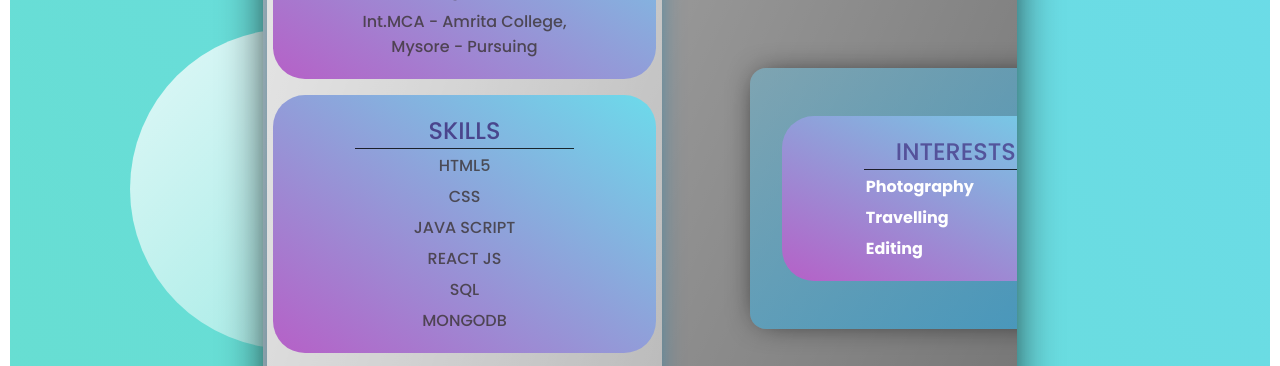
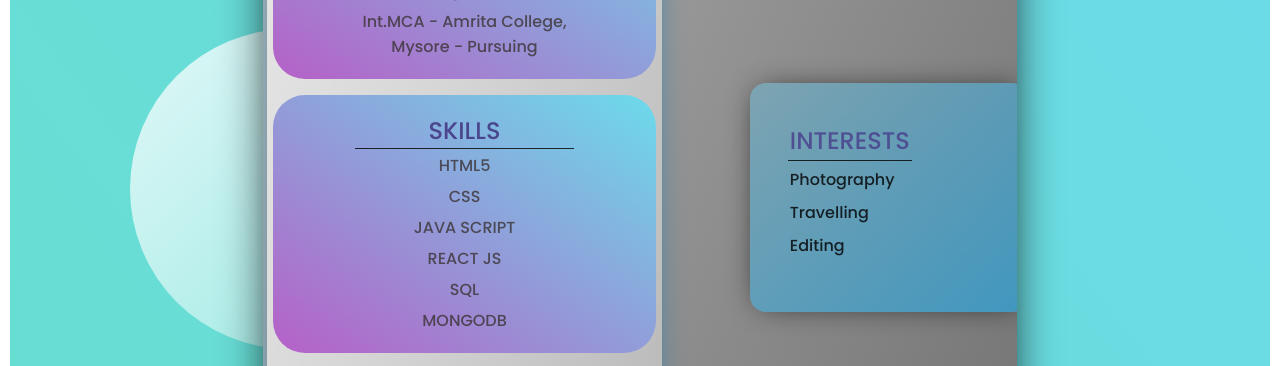
Before and after one commit to nishanthr18/nishanthr18.github.io, a plain HTML site: page index.html in a window 1280 px wide. Shown: the part 409-775 px from the top of the page. Drawn offline with Linux system fonts and the light colour scheme.

Commit message:
Update index.html

```diff
--- a/index.html
+++ b/index.html
@@ -66,11 +66,11 @@
           </div>
           <div class="cards">
             <div class="card">
-              <div class="link">
+               <div class="card-info">
                 <h2>INTERESTS</h2>
-                <h4>Photography</h4>
-                <h4>Travelling</h4>
-                <h4>Editing</h4>
+                <p>Photography</p>
+                <p>Travelling</p>
+                <p>Editing</p>
               </div>
             </div>
             <div class="card">
```
